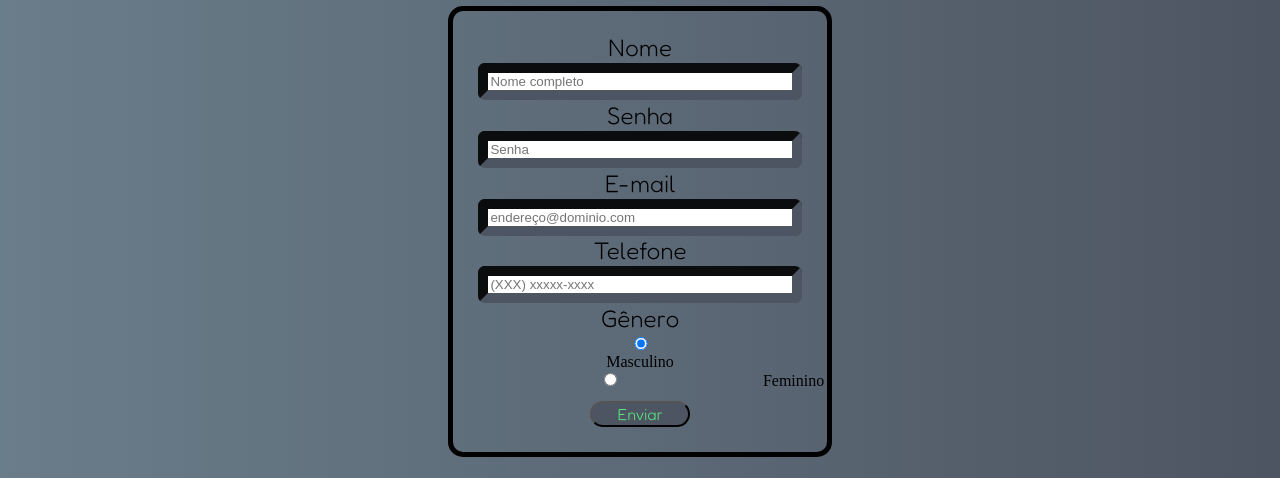
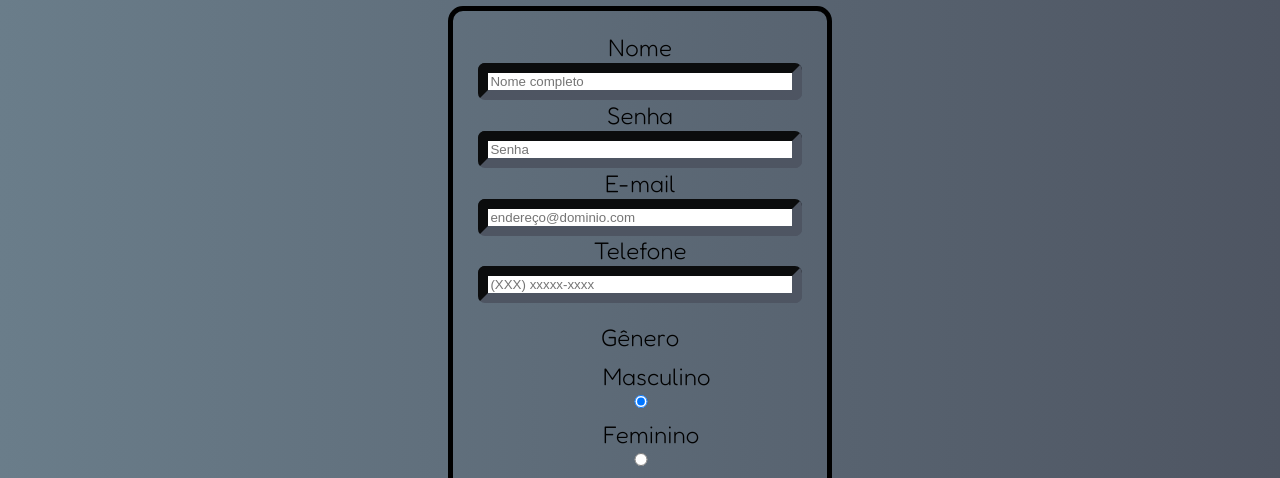
Before and after one commit to Gabrielcamargos28/Projeto-FirstTech, a plain HTML site: page cadastro.html in a window 1280 px wide. Shown: the part 171-649 px from the top of the page. Drawn offline with Linux system fonts and the light colour scheme.

Commit message:
tentei corrigir os inputs radio, nao ficou 100% mas acho que da pra manter assim

```diff
--- a/cadastro.html
+++ b/cadastro.html
@@ -67,11 +67,11 @@
 
                     <fieldset>
                         <legend>Gênero</legend>
-                        <li><input id="formulario-radio" type="radio" id="genero-masculino" name="genero"
-                                checked>Masculino</li>
-
+                        <label>Masculino</label>
+                        <input type="radio" id="genero-masculino" name="genero" checked>
                         <!--no futuro, deixar os radio button um na frente do outro em vez de deixar um em baixo do outro-->
-                        <li><input id="formulario-radio" type="radio" id="genero-feminino" name="genero">Feminino</li>
+                        <label>Feminino</label>
+                        <input type="radio" id="genero-feminino" name="genero">
 
                     </fieldset>
 
--- a/style.css
+++ b/style.css
@@ -112,7 +112,7 @@ footer li { /* setando forma que os icones das redes sociais vao aparecer */
     padding: 5px 10px 10px 20px; /* esse padding serve pra aumentar o espacamento entre cada icone */
 }
 
-/* css da página de cadastro */
+/* css das paginas de formulario */
 
 .titulo-formulario {
     font-size: 2.5em;
@@ -135,10 +135,12 @@ footer li { /* setando forma que os icones das redes sociais vao aparecer */
     font-size: 1.5em;
     font-family: 'Fredoka', sans-serif;
 }
-fieldset li{
-    list-style: none;
+
+.formulario-cadastro legend, .formulario-contato legend{
+    padding-top: 5%;
 }
-.formulario-cadastro input,.formulario-login input, .formulario-contato input{
+
+.formulario-cadastro input, .formulario-login input, .formulario-contato input{
     /*background: linear-gradient(to right ,#6a7d8a, #4e5562);*/
     margin-bottom: 1%; /* distancia um input do outro */
     border-radius: 7px;
@@ -147,8 +149,16 @@ fieldset li{
     width: 80%; /* aumentando tamanho do campo input */
 }
 
+.formulario-cadastro fieldset label{
+    float: left;
+    display: block;
+    clear: none;
+    padding-left: 40%;
+    padding-top: 0.5em;
+}
 
-.formulario-cadastro button, .formulario-login button,.formulario-contato button{
+
+.formulario-cadastro button, .formulario-login button, .formulario-contato button{
     margin-top: 3%;
     width: 100px;
     color: #5AED83;
```
Also changed, not shown: contato.html (+5 -5 lines).
